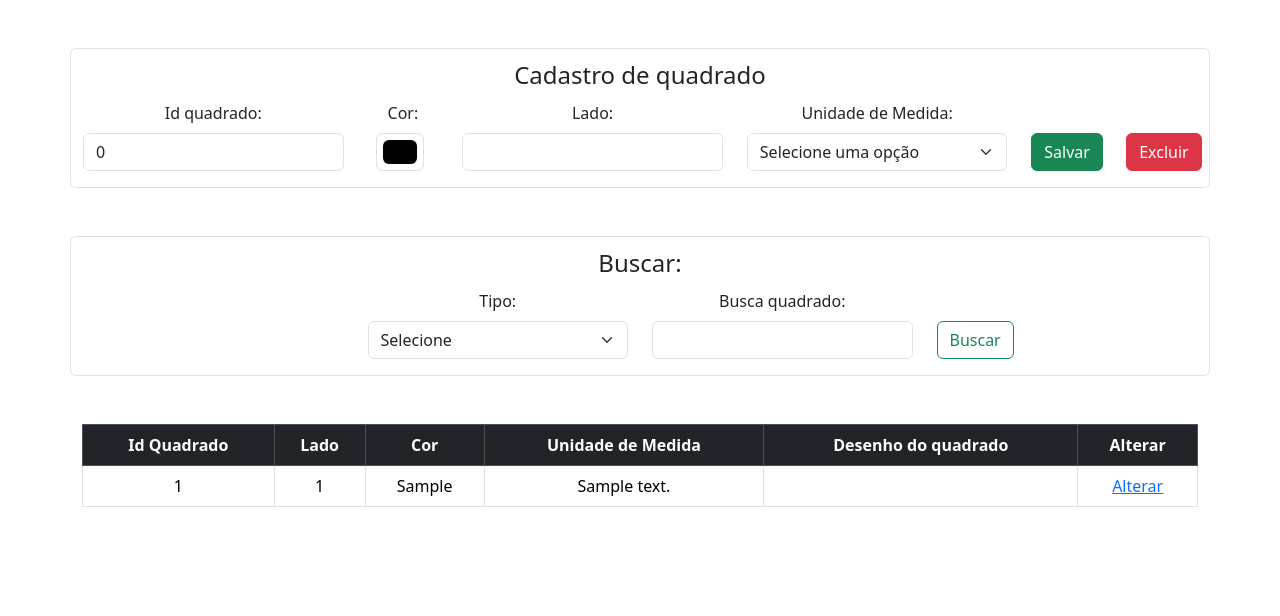
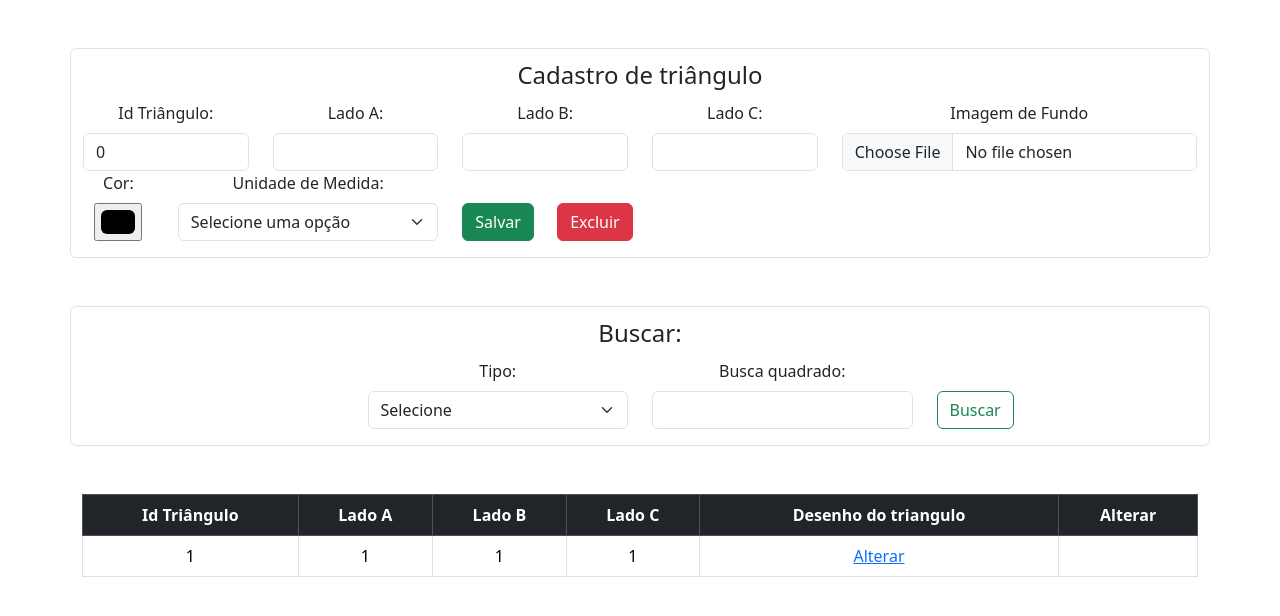
Before and after one commit to adrielebecker/desenweb, a PHP site: page /triangulo/index.php in a window 1280 px wide. Shown: the top 616 px of the page. Run offline with PHP 8.4, Linux system fonts and the light colour scheme; tables that the repository leaves empty hold one stand-in row (values such as "Sample post").

Commit message:
triangulo

```diff
--- /dev/null
+++ b/jogo_formas/classes/Formas.class.php
@@ -0,0 +1,59 @@
+<?php
+    abstract class Formas{ //torna essa classe abstrata, ou seja, não permite que um objeto seja instanciado concretamente.
+        private $id;
+        private $cor;
+        private $unidade_medida;
+        private $fundo;
+
+        public function __construct($id = 0, $cor = "", UnidadeMedida $unidade_medida = null, $fundo = "null"){
+            $this->setId($id);
+            $this->setCor($cor);
+            $this->setUnidadeMedida($unidade_medida);
+            $this->setFundo($fundo);
+        }
+
+        abstract public function inserir(); //faz com que as classes filhas tenham que implementar esse método
+        abstract public function alterar();
+        abstract public function excluir(); //tanto na filha quando no pai precisam ter a mesma assinatura
+        // abstract  public static function listar($tipo = 0, $busca = "") : array; //ou seja, precisa ser tudo igual
+        // abstract public function DesenharQuadrado();
+        // abstract public function calcularArea();
+        // abstract public function calcularPerimetro(   );
+
+        public function getId(){
+            return $this->id;
+        }
+
+        public function setId($id): self{
+            $this->id = $id;
+            return $this;
+        }
+
+        public function getCor(){
+            return $this->cor;
+        }
+
+        public function setCor($cor): self{
+            $this->cor = $cor;
+            return $this;
+        }
+
+        public function getUnidadeMedida(){
+            return $this->unidade_medida;
+        }
+
+        public function setUnidadeMedida(UnidadeMedida $unidade_medida): self{
+            $this->unidade_medida = $unidade_medida;
+            return $this;
+        }
+
+        public function getFundo(){
+            return $this->fundo;
+        }
+
+        public function setFundo($fundo): self{
+            $this->fundo = $fundo;
+            return $this;
+        }
+    }
+?>
--- a/jogo_formas/classes/Quadrado.class.php
+++ b/jogo_formas/classes/Quadrado.class.php
@@ -1,38 +1,36 @@
 <?php
     require_once("../classes/Database.class.php");
     require_once("../classes/UnidadeMedida.class.php");
+    require_once("../classes/Formas.class.php");
 
-    class Quadrado{
-        private $id_quadrado;
+    class Quadrado extends Formas{
         private $lado;
-        private $cor;
-        private $unidade_medida;
 
-        public function __construct($id_quadrado = 0, $lado = 0, $cor = "", UnidadeMedida $unidade_medida = null){
-            $this->setIdQuadrado($id_quadrado);
+        public function __construct($id = 0, $lado = 0, $cor = "", UnidadeMedida $unidade_medida = null, $fundo = "null"){
+            parent::__construct($id, $cor, $unidade_medida, $fundo); //chamando o construtor da classe pai
             $this->setLado($lado);
-            $this->setCor($cor);
-            $this->setUnidadeMedida($unidade_medida);
         }
 
-        public function inserir(){
-            $sql = "INSERT INTO quadrado(lado, cor, unidadeMedida) VALUES (:lado, :cor, :unidadeMedida)";
+        public function inserir(){ //assinatura do método
+            $sql = "INSERT INTO quadrado(lado, cor, unidadeMedida, fundo) VALUES (:lado, :cor, :unidadeMedida, :fundo)";
             $parametros = [
                 ':lado' => $this->getLado(),
-                ':cor' => $this->getCor(),
-                ':unidadeMedida' => $this->getUnidadeMedida()->getIdUnidadeMedida()
+                ':cor' => parent::getCor(),
+                ':unidadeMedida' => parent::getUnidadeMedida()->getIdUnidadeMedida(),
+                ':fundo' => parent::getFundo(),
             ];
 
             Database::executar($sql, $parametros);
         }
 
         public function alterar(){
-            $sql = "UPDATE quadrado SET lado = :lado, cor = :cor, unidadeMedida = :unidadeMedida WHERE id_quadrado = :id_quadrado";
+            $sql = "UPDATE quadrado SET lado = :lado, cor = :cor, unidadeMedida = :unidadeMedida, fundo = :fundo WHERE id_quadrado = :id_quadrado";
             $parametros = [
-                ':id_quadrado' => $this->getIdQuadrado(),
+                ':id_quadrado' => parent::getId(),
                 ':lado' => $this->getLado(),
-                ':cor' => $this->getCor(),
-                ':unidadeMedida' => $this->getUnidadeMedida()->getIdUnidadeMedida()
+                ':cor' => parent::getCor(),
+                ':unidadeMedida' => parent::getUnidadeMedida()->getIdUnidadeMedida(),
+                ':fundo' => parent::getFundo(),
             ];
 
             Database::executar($sql, $parametros);
@@ -41,13 +39,13 @@
         public function excluir(){
             $sql = "DELETE FROM quadrado WHERE id_quadrado = :id_quadrado";
             $parametros = [
-                ':id_quadrado' => $this->getIdQuadrado()
+                ':id_quadrado' => parent::getId()
             ];
 
             Database::executar($sql, $parametros);
         }
 
-        public static function listar($tipo = 0, $busca = ""){
+        public static function listar($tipo = 0, $busca = ""):array{
             $sql = "SELECT * FROM quadrado";
             if($tipo > 0){
                 switch($tipo){
@@ -76,7 +74,7 @@
 
             while($registro = $comando->fetch(PDO::FETCH_ASSOC)){
                 $unidade = UnidadeMedida::listar(1, $registro['unidadeMedida'])[0];
-                $quadrado = new Quadrado($registro['id_quadrado'], $registro['lado'], $registro['cor'], $unidade);
+                $quadrado = new Quadrado($registro['id_quadrado'], $registro['lado'], $registro['cor'], $unidade, $registro['fundo']);
                 array_push($formas, $quadrado);
             }
             return $formas;
@@ -86,17 +84,19 @@
             return "<div style='display: inline-block;
                     width:".$this->getLado().$this->getUnidadeMedida()->getDescricao().";
                     height:".$this->getLado().$this->getUnidadeMedida()->getDescricao().";
-                    background-color:".$this->getCor().";'></div>";
+                    background-color:".$this->getCor().";
+                    background-image: url(\"{$this->getFundo()}\")'></div>";
         }
 
-        public function getIdQuadrado(){
-            return $this->id_quadrado;
+        public function calcularArea(){
+            $area = $this->getLado() * $this->getLado();
+            return $area;
+        }
+        public function calcularPerimetro(){
+            $perimetro = $this->getLado() + $this->getLado() + $this->getLado() + $this->getLado();
+            return $perimetro;
         }
 
-        public function setIdQuadrado($id_quadrado): self{
-            $this->id_quadrado = $id_quadrado;
-            return $this;
-        }
 
         public function getLado(){
             return $this->lado;
@@ -106,23 +106,5 @@
             $this->lado = $lado;
             return $this;
         }
-
-        public function getCor(){
-            return $this->cor;
-        }
-
-        public function setCor($cor): self{
-            $this->cor = $cor;
-            return $this;
-        }
-
-        public function getUnidadeMedida(){
-            return $this->unidade_medida;
-        }
-
-        public function setUnidadeMedida(UnidadeMedida $unidade_medida): self{
-            $this->unidade_medida = $unidade_medida;
-            return $this;
-        }
     }
 ?>
--- /dev/null
+++ b/jogo_formas/classes/Triangulo.class.php
@@ -0,0 +1,159 @@
+<?php
+    require_once("../classes/Database.class.php");
+    require_once("../classes/UnidadeMedida.class.php");
+    require_once("../classes/Formas.class.php");
+
+    class Triangulo extends Formas{
+        private $ladoA;
+        private $ladoB;
+        private $ladoC;
+
+        public function __construct($id = 0, $ladoA = 0, $ladoB = 0, $ladoC = 0, $cor = "", UnidadeMedida $unidade_medida = null, $fundo = "null"){
+            parent::__construct($id, $cor, $unidade_medida, $fundo); //chamando o construtor da classe pai
+            $this->setLadoA($ladoA);
+            $this->setLadoB($ladoB);
+            $this->setLadoC($ladoC);
+        }
+
+        public function inserir(){ //assinatura do método
+            $sql = "INSERT INTO triangulo(ladoA, ladoB, ladoC, cor, unidadeMedida, fundo) VALUES (:ladoA, :ladoB, :ladoC, :cor, :unidadeMedida, :fundo)";
+            $parametros = [
+                ':ladoA' => $this->getLadoA(),
+                ':ladoB' => $this->getLadoB(),
+                ':ladoC' => $this->getLadoC(),
+                ':cor' => parent::getCor(),
+                ':unidadeMedida' => parent::getUnidadeMedida()->getIdUnidadeMedida(),
+                ':fundo' => parent::getFundo(),
+            ];
+
+            Database::executar($sql, $parametros);
+        }
+
+        public function alterar(){
+            $sql = "UPDATE triangulo SET ladoA = :ladoA, ladoB = :ladoB, ladoC = :ladoC, cor = :cor, unidadeMedida = :unidadeMedida, fundo = :fundo WHERE id_triangulo = :id_triangulo";
+            $parametros = [
+                ':id_triangulo' => parent::getId(),
+                ':ladoA' => $this->getLadoA(),
+                ':ladoB' => $this->getLadoB(),
+                ':ladoC' => $this->getLadoC(),
+                ':cor' => parent::getCor(),
+                ':unidadeMedida' => parent::getUnidadeMedida()->getIdUnidadeMedida(),
+                ':fundo' => parent::getFundo(),
+            ];
+
+            Database::executar($sql, $parametros);
+        }
+
+        public function excluir(){
+            $sql = "DELETE FROM triangulo WHERE id_triangulo = :id_triangulo";
+            $parametros = [
+                ':id_triangulo' => parent::getId()
+            ];
+
+            Database::executar($sql, $parametros);
+        }
+
+        public static function listar($tipo = 0, $busca = ""):array{
+            $sql = "SELECT * FROM triangulo";
+            if($tipo > 0){
+                switch($tipo){
+                    case 1:
+                        $sql .= " WHERE id_triangulo = :busca";
+                        break;
+                    case 2:
+                        $sql .= " WHERE ladoA = :busca";
+                        break;
+                    case 3:
+                        $sql .= " WHERE ladoB = :busca";
+                        break;
+                    case 4:
+                        $sql .= " WHERE ladoC = :busca";
+                        break;
+                    default:
+                        throw new Exception("Tipo de busca inválido.");
+                }
+            }
+            $parametros = array();
+
+            if($tipo > 0){
+                $parametros = array(':busca' => $busca);
+            }
+
+            $comando = Database::executar($sql, $parametros);
+            $formas = array();
+
+            while($registro = $comando->fetch(PDO::FETCH_ASSOC)){
+                $unidade = UnidadeMedida::listar(1, $registro['unidadeMedida'])[0];
+                $triangulo = new Triangulo($registro['id_triangulo'], $registro['ladoA'], $registro['ladoB'], $registro['ladoC'], $registro['cor'], $unidade, $registro['fundo']);
+                array_push($formas, $triangulo);
+            }
+            return $formas;
+        }
+
+        // public function DesenharQuadrado(){
+            // return "<div style='display: inline-block;
+            //         width:".$this->getLado().$this->getUnidadeMedida()->getDescricao().";
+            //         height:".$this->getLado().$this->getUnidadeMedida()->getDescricao().";
+            //         background-color:".$this->getCor().";
+            //         background-image: url(\"{$this->getFundo()}\")'></div>";
+        // }
+
+        // abstract public function calcularArea();
+        // abstract public function calcularPerimetro();
+
+
+        /**
+         * Get the value of ladoA
+         */
+        public function getLadoA()
+        {
+                return $this->ladoA;
+        }
+
+        /**
+         * Set the value of ladoA
+         */
+        public function setLadoA($ladoA): self
+        {
+                $this->ladoA = $ladoA;
+
+                return $this;
+        }
+
+        /**
+         * Get the value of ladoB
+         */
+        public function getLadoB()
+        {
+                return $this->ladoB;
+        }
+
+        /**
+         * Set the value of ladoB
+         */
+        public function setLadoB($ladoB): self
+        {
+                $this->ladoB = $ladoB;
+
+                return $this;
+        }
+
+        /**
+         * Get the value of ladoC
+         */
+        public function getLadoC()
+        {
+                return $this->ladoC;
+        }
+
+        /**
+         * Set the value of ladoC
+         */
+        public function setLadoC($ladoC): self
+        {
+                $this->ladoC = $ladoC;
+
+                return $this;
+        }
+    }
+?>
--- a/jogo_formas/config/config.inc.php
+++ b/jogo_formas/config/config.inc.php
@@ -5,4 +5,6 @@
     define('PORT', '3306');
     define('DB', 'formas');
     define('DSN', "mysql:host=".HOST.";port=".PORT.";dbname=".DB.";charset=UTF8");
+
+    define('IMG', 'img');
 ?>
--- a/jogo_formas/passos.txt
+++ b/jogo_formas/passos.txt
@@ -52,3 +52,9 @@
     #no formulario add select com unidades cadastradas
     #na listagem add o id da unidade
     #post: criar objeto unidade e colocar dentro de objeto quadrado
+
+
+1. criar formulario de cadastro de triangulo
+2. criar classe abstrata triangulo
+3. criar metodos abstratos
+4.
--- a/jogo_formas/quadrado/index.php
+++ b/jogo_formas/quadrado/index.php
@@ -13,16 +13,16 @@
 <body>
     <fieldset class="container border rounded mt-5 pt-2 pb-3 text-center">
         <legend>Cadastro de quadrado</legend>
-        <form action="quadrado.php" method="post">
+        <form action="quadrado.php" method="post" enctype="multipart/form-data">
             <div class="row">
-                <div class="col-3">
+                <div class="col-2">
                     <label for="id_quadrado" class="form-label">Id quadrado:</label>
-                    <input type="text" name="id_quadrado" id="id_quadrado" value="<?=isset($quadrado) ? $quadrado->getIdQuadrado() : 0?>" class="form-control">
+                    <input type="text" name="id_quadrado" id="id_quadrado" value="<?=isset($quadrado) ? $quadrado->getId() : 0?>" class="form-control">
                 </div>
 
                 <div class="col-1">
                     <label for="cor" class="form-label">Cor:</label>
-                    <input type="color" name="cor" id="cor" value="<?php if(isset($quadrado)) echo $quadrado->getCor()?>" class="form-control form-control-color ms-2">
+                    <input type="color" name="cor" id="cor" value="<?php if(isset($quadrado)) echo $quadrado->getCor()?>" class="form-control-color ms-2">
                 </div>
 
                 <div class="col-3">
@@ -39,7 +39,7 @@
                             $str = "<option value='{$unidade->getIdUnidadeMedida()}'";
                             if(isset($quadrado)){
                                 if($quadrado->getUnidadeMedida()->getIdUnidadeMedida() == $unidade->getIdUnidadeMedida()){
-                                    $str .= "selected";
+                                    $str .= " selected";
                                 }
                             }
                             $str .= ">{$unidade->getDescricao()}</option>";
@@ -48,7 +48,10 @@
                     ?>
                     </select>
                 </div>
-
+                <div class="col-3">
+                    <label for="fundo" class="form-label">Imagem de Fundo</label>
+                    <input type="file" name="fundo" id="fundo" value="<?php if(isset($quadrado)) echo $quadrado->getFundo()?>" class="form-control">
+                </div>
 
                 <div class="col-1 mt-2">
                     <button type="submit" name="acao" id="acao" value="salvar" class="btn btn-success mt-4">Salvar</button>
@@ -99,12 +102,12 @@
             <?php
                 foreach($lista_quadrado as $quadrado){
                     echo "<tr>
-                        <td>{$quadrado->getIdQuadrado()}</td>
+                        <td>{$quadrado->getId()}</td>
                         <td>{$quadrado->getLado()}</td>
                         <td>{$quadrado->getCor()}</td>
                         <td>{$quadrado->getUnidadeMedida()->getDescricao()}</td>
                         <td class=''>{$quadrado->DesenharQuadrado()}</td>
-                        <td><a href='index.php?id_quadrado={$quadrado->getIdQuadrado()}'>Alterar</a></td>
+                        <td><a href='index.php?id_quadrado={$quadrado->getId()}'>Alterar</a></td>
                     </tr>";
                 }
             ?>
--- a/jogo_formas/quadrado/quadrado.php
+++ b/jogo_formas/quadrado/quadrado.php
@@ -11,11 +11,13 @@
         $lado = isset($_POST['lado']) ? $_POST['lado'] : 0;
         $cor = isset($_POST['cor']) ? $_POST['cor'] : "";
         $unidade_medida = isset($_POST['unidade_medida']) ? $_POST['unidade_medida'] : "";
+        $arquivo = isset($_FILES['fundo']) ? $_FILES['fundo'] : "";
         $acao = isset($_POST['acao']) ? $_POST['acao'] : "";
+        $destino = "../".IMG."/".$arquivo['name'];
 
         try {
             $unidade = UnidadeMedida::listar(1, $unidade_medida)[0];
-            $quadrado = new Quadrado($id_quadrado, $lado, $cor, $unidade);
+            $quadrado = new Quadrado($id_quadrado, $lado, $cor, $unidade, $destino);
             $resultado = "";
 
             if($acao == "salvar"){
@@ -28,6 +30,7 @@
                 $resultado = $quadrado->excluir();
             }
 
+            move_uploaded_file($arquivo['tmp_name'], $destino);
             header('Location: index.php');
         } catch (PDOException $e) {
             header('Location: index.php?MSG=Erro: '.$e->getMessage());
--- /dev/null
+++ b/jogo_formas/triangulo/index.php
@@ -0,0 +1,129 @@
+<!DOCTYPE html>
+<?php
+    include "triangulo.php";
+    include "../unidadeMedida/unidadeMedida.php";
+?>
+<html lang="pt-BR">
+<head>
+    <meta charset="UTF-8">
+    <meta name="viewport" content="width=device-width, initial-scale=1.0">
+    <link rel="stylesheet" href="https://cdn.jsdelivr.net/npm/bootstrap@5.3.3/dist/css/bootstrap.min.css">
+    <title>Cadastro de triângulos</title>
+</head>
+<body>
+    <fieldset class="container border rounded mt-5 pt-2 pb-3 text-center">
+        <legend>Cadastro de triângulo</legend>
+        <form action="triangulo.php" method="post" enctype="multipart/form-data">
+            <div class="row">
+                <div class="col-2">
+                    <label for="id_triangulo" class="form-label">Id Triângulo:</label>
+                    <input type="text" name="id_triangulo" id="id_triangulo" value="<?=isset($triangulo) ? $triangulo->getId() : 0?>" class="form-control">
+                </div>
+
+                <div class="col-2">
+                    <label for="ladoA" class="form-label">Lado A:</label>
+                    <input type="text" name="ladoA" id="ladoA" value="<?php if(isset($triangulo)) echo $triangulo->getLadoA()?>" class="form-control">
+                </div>
+
+                <div class="col-2">
+                    <label for="ladoB" class="form-label">Lado B:</label>
+                    <input type="text" name="ladoB" id="ladoB" value="<?php if(isset($triangulo)) echo $triangulo->getLadoB()?>" class="form-control">
+                </div>
+
+                <div class="col-2">
+                    <label for="ladoC" class="form-label">Lado C:</label>
+                    <input type="text" name="ladoC" id="ladoC" value="<?php if(isset($triangulo)) echo $triangulo->getLadoC()?>" class="form-control">
+                </div>
+
+                <div class="col-4">
+                    <label for="fundo" class="form-label">Imagem de Fundo</label>
+                    <input type="file" name="fundo" id="fundo" value="<?php if(isset($triangulo)) echo $triangulo->getFundo()?>" class="form-control">
+                </div>
+            </div>
+
+            <div class="row mt-4tt">
+                <div class="col-1">
+                    <label for="cor" class="form-label">Cor:</label>
+                    <input type="color" name="cor" id="cor" class="form-control-color" value="<?php if(isset($triangulo)) echo $triangulo->getCor()?>">
+                </div>
+
+                <div class="col-3">
+                    <label for="unidade_medida" class="form-label">Unidade de Medida:</label>
+                    <select name="unidade_medida" id="unidade_medida" class="form-select">
+                        <option value="0">Selecione uma opção</option>
+                        <?php
+                            foreach($lista_unidade as $unidade){
+                                $str = "<option value='{$unidade->getIdUnidadeMedida()}'";
+                                if(isset($triangulo)){
+                                    if($triangulo->getUnidadeMedida()->getIdUnidadeMedida() == $unidade->getIdUnidadeMedida()){
+                                        $str .= " selected";
+                                    }
+                                }
+                                $str .= ">{$unidade->getDescricao()}</option>";
+                                echo $str;
+                            }
+                        ?>
+                    </select>
+                </div>
+                <div class="col-1 mt-2">
+                    <button type="submit" name="acao" id="acao" value="salvar" class="btn btn-success mt-4">Salvar</button>
+                </div>
+                <div class="col-1 mt-2">
+                    <button type="submit" name="acao" id="acao" value="excluir" class="btn btn-danger mt-4">Excluir</button>
+                </div>
+            </div>
+        </form>
+    </fieldset>
+
+    <fieldset class="container mt-5 text-center border rounded pt-2 pb-3">
+        <legend>Buscar:</legend>
+        <form action="" method="get">
+            <div class="row">
+                <div class="col-3"></div>
+                <div class="col-3">
+                    <label for="tipo_triangulo" class="form-label">Tipo:</label>
+                    <select name="tipo_triangulo" id="tipo_triangulo" class="form-select">
+                        <option value="0">Selecione</option>
+                        <option value="1">Id Quadrado</option>
+                        <option value="2">LadoA</option>
+                        <option value="3">LadoB</option>
+                        <option value="4">LadoC</option>
+                    </select>
+                </div>
+                <div class="col-3">
+                    <label for="busca_triangulo" class="form-label">Busca quadrado:</label>
+                    <input type="text" name="busca_triangulo" id="busca_triangulo" class="form-control">
+                </div>
+                <div class="col-1 mt-4">
+                    <button type="submit" class="btn btn-outline-success mt-2">Buscar</button>
+                </div>
+            </div>
+        </form>
+    </fieldset>
+
+    <div class="container mt-5 text-center">
+        <table class="table table-hover border align-middle table-bordered">
+            <tr class="table-dark">
+                <th>Id Triângulo</th>
+                <th>Lado A</th>
+                <th>Lado B</th>
+                <th>Lado C</th>
+                <th>Desenho do triangulo</th>
+                <th>Alterar</th>
+            </tr>
+
+            <?php
+                foreach($lista_triangulo as $triangulo){
+                    echo "<tr>
+                        <td>{$triangulo->getId()}</td>
+                        <td>{$triangulo->getLadoA()}</td>
+                        <td>{$triangulo->getLadoB()}</td>
+                        <td>{$triangulo->getLadoC()}</td>
+                        <td><a href='index.php?id_triangulo={$triangulo->getId()}'>Alterar</a></td>
+                    </tr>";
+                }
+            ?>
+        </table>
+    </div>
+</body>
+</html>
--- /dev/null
+++ b/jogo_formas/triangulo/triangulo.php
@@ -0,0 +1,44 @@
+<?php
+    require_once('../classes/Triangulo.class.php');
+    require_once('../classes/UnidadeMedida.class.php');
+
+    $id_triangulo = isset($_GET['id_triangulo']) ? $_GET['id_triangulo'] : 0;
+    if($id_triangulo > 0){
+        $triangulo = Triangulo::listar(1, $id_triangulo)[0];
+    }
+
+    if($_SERVER['REQUEST_METHOD'] == 'POST'){
+        $id_triangulo = isset($_POST['id_triangulo']) ? $_POST['id_triangulo'] : 0;
+        $ladoA = isset($_POST['ladoA']) ? $_POST['ladoA'] : 0;
+        $ladoB = isset($_POST['ladoB']) ? $_POST['ladoB'] : 0;
+        $ladoC = isset($_POST['ladoC']) ? $_POST['ladoC'] : 0;
+        $arquivo = isset($_FILES['fundo']) ? $_FILES['fundo'] : "";
+        $unidade_medida = isset($_POST['unidade_medida']) ? $_POST['unidade_medida'] : "";
+        $cor = isset($_POST['cor']) ? $_POST['cor'] : "";
+        $acao = isset($_POST['acao']) ? $_POST['acao'] : "";
+        $destino = "../".IMG."/".$arquivo['name'];
+        try {
+            $unidade = UnidadeMedida::listar(1, $unidade_medida)[0];
+            var_dump($unidade);
+            echo "<br>";
+            $triangulo = new Triangulo($id_triangulo, $ladoA, $ladoB, $ladoC, $cor, $unidade, $destino);
+            if($acao == "salvar"){
+                if($id_triangulo > 0){
+                    $resultado = $triangulo->alterar();
+                } else{
+                    $resultado = $triangulo->inserir();
+                }
+            } elseif($acao == "excluir"){
+                $resultado = $triangulo->excluir();
+            }
+            move_uploaded_file($arquivo['tmp_name'], $destino);
+            header('Location: index.php');
+        } catch (PDOException $e) {
+            header('Location: index.php?MSG=Erro: '.$e->getMessage());
+        }
+    } elseif($_SERVER['REQUEST_METHOD'] == 'GET'){
+        $tipo_triangulo = isset($_GET['tipo_triangulo']) ? $_GET['tipo_triangulo'] : 0;
+        $busca_triangulo = isset($_GET['busca_triangulo']) ? $_GET['busca_triangulo'] : "";
+        $lista_triangulo = Triangulo::listar($tipo_triangulo, $busca_triangulo);
+    }
+?>
```
Also changed, not shown: jogo_formas/classes/TrianguloEquilatero.class.php (added, +25 -0 lines), jogo_formas/config/banco.sql (+22 -2 lines), jogo_formas/funcoes/funcoes.php (added, +16 -0 lines), jogo_formas/classes/TrianguloEscaleno.class.php (added), jogo_formas/classes/TrianguloIsosceles.class.php (added), jogo_formas/img/DALL·E 2024-09-09 16.15.16 - A Shih Tzu dog wearing a pilot uniform, sitting in the cockpit of an airplane. The dog has a pilot's hat, aviator sunglasses, and is positioned with p.webp (added), jogo_formas/img/bu.jpg (added), jogo_formas/img/cronograma fenadante.png (added), jogo_formas/img/milly e eu.jpg (added).
